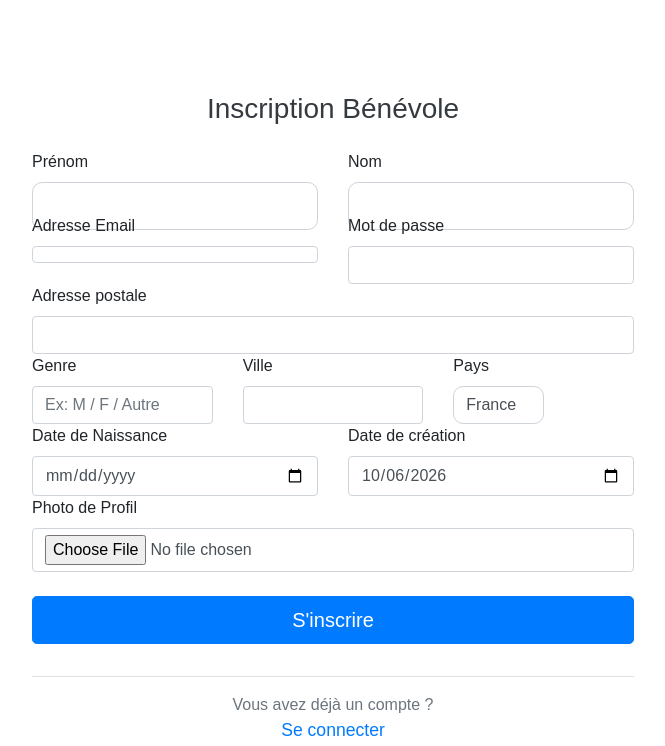
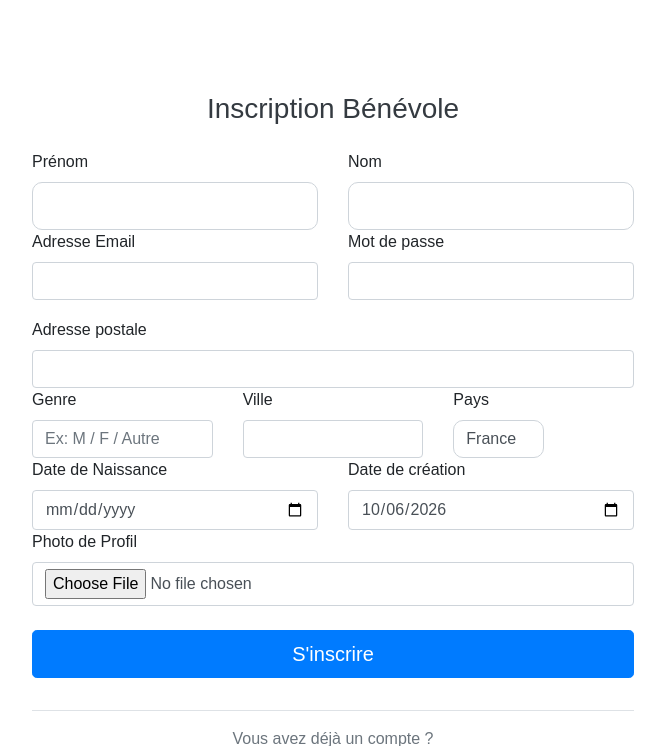
Before and after one commit to El-Hadji-Cata/Projet-Fil-Rouge, a PHP site: template src/View/signUpUser.php in a window 1280 px wide. Shown: the part 80-826 px from the top of the page, without its empty margins (307-972 px from the left). Run offline with PHP 8.4, Linux system fonts and the light colour scheme; the template is opened without the code that fills it, so the values that code supplies are empty; some libraries are stand-ins or nearby versions; some web fonts are replaced.

Commit message:
Fix: positionnement champs email et mot de passe

```diff
--- a/src/View/partial/_header.php
+++ b/src/View/partial/_header.php
@@ -73,8 +73,8 @@ if ($database) {
             <?php endif; ?>
 
             <?php if (!isset($_SESSION['users']) && !isset($_SESSION['admin'])): ?>
-                <li class="nav-item"><a href="index.php?page=user&action=signUpAdmin">Devenir bénévole</a></li>
-                <li class="nav-item"><a href="index.php?page=user&action=signInAdmin" class="buttons">Connexion</a></li>
+                <li class="nav-item"><a href="index.php?page=user&action=signUpUser">Devenir bénévole</a></li>
+                <li class="nav-item"><a href="index.php?page=user&action=signInUser" class="buttons">Connexion</a></li>
             <?php else: ?>
 
                 <!-- CLOCHE DE NOTIFICATION -->
--- a/src/View/signUpUser.php
+++ b/src/View/signUpUser.php
@@ -19,11 +19,11 @@ require_once 'src/view/partial/_alert.php';
                     <input type="text" class="form-control" id="lastname" name="lastname" required>
                 </div>
 
-                <div class="col-md-6">
+                <div class="col-md-6 mt-3">
                     <label for="email" class="form-label fw-semibold">Adresse Email</label>
-                    <input type="email" class="form-control" id="email" name="email" required>
+                    <input type="email" class="form-control" id="email" name="email" style="padding: 1.15rem 1rem;" required>
                 </div>
-                <div class="col-md-6">
+                <div class="col-md-6 mt-3">
                     <label for="pswrd" class="form-label fw-semibold">Mot de passe</label>
                     <input type="password" class="form-control" id="pswrd" name="pswrd" required>
                 </div>
```
